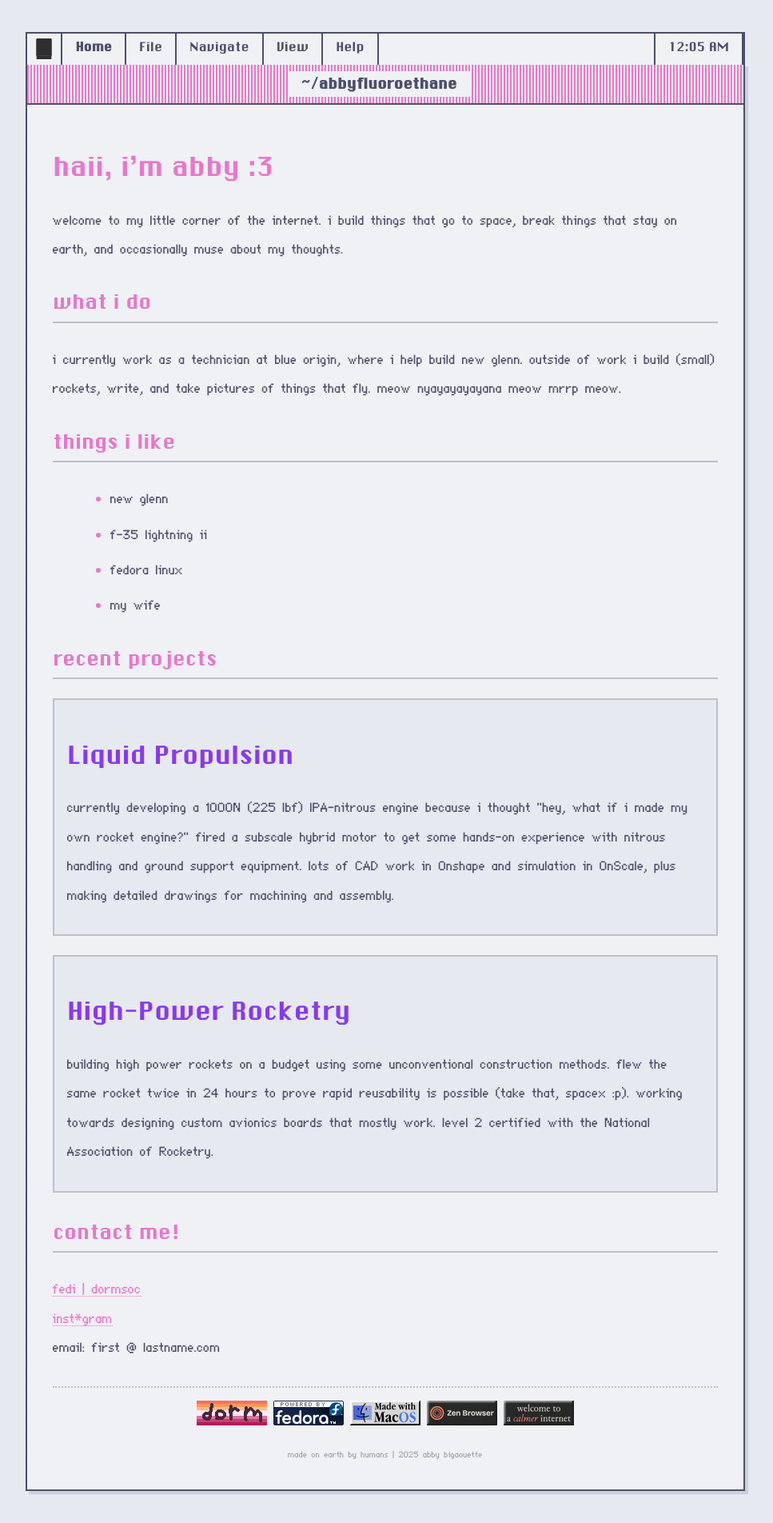
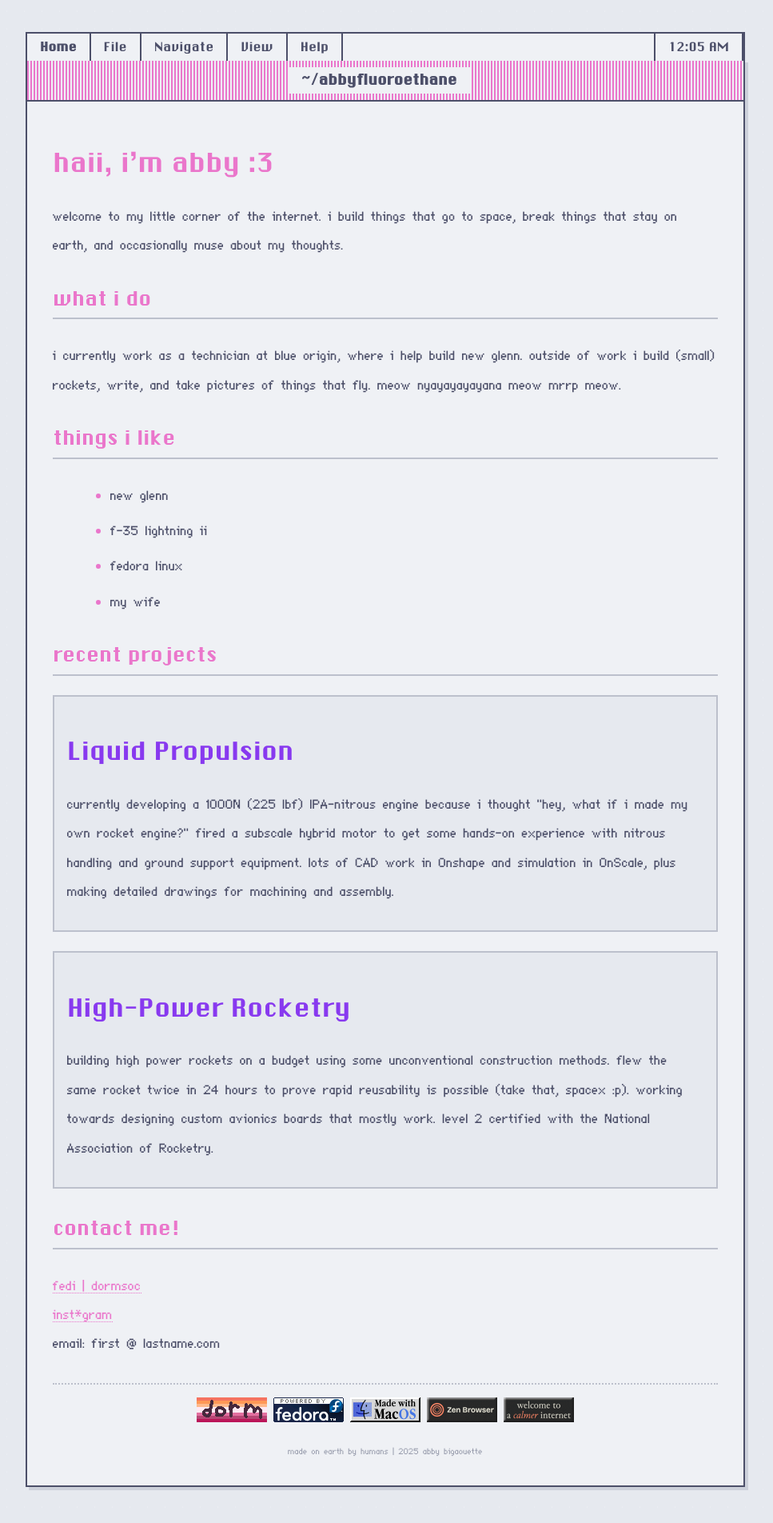
Before and after one commit to logantodd/logantodd.github.io, a Jekyll site: the page built from index.md, in a window 1280 px wide. Shown: the whole page at 80% size, without its empty margins (158-1125 px from the left). Built offline with Jekyll 4.4.1, drawn with Linux system fonts in a browser that asks for light colours.

Commit message:
Apple button is kil

```diff
--- a/_includes/menubar.html
+++ b/_includes/menubar.html
@@ -1,7 +1,4 @@
 <nav class="menu-bar">
-  <div class="menu-item">
-    <span class="apple-icon"><img src="{{ '/assets/images/Happy_Mac.svg' | relative_url }}"></span>
-  </div>
   <div class="menu-item app-name">
     {{ page.app_name | default: "$AppName" }}
   </div>
--- a/assets/css/custom.css
+++ b/assets/css/custom.css
@@ -138,42 +138,6 @@ html[data-font="atkinson"] .footer {
   align-items: center;
   justify-content: center;
   cursor: default;
-}
-
-.menu-item:first-child:hover {
-  background: var(--theme-base);
-  color: var(--theme-text);
-}
-
-.apple-icon img {
-  width: 20px;
-  height: auto;
-  display: block;
-}
-
-/* Happy Mac SVG color theming */
-.apple-icon img[src*="Happy_Mac"] {
-  filter: brightness(0) saturate(100%) invert(var(--icon-invert, 0%)) sepia(var(--icon-sepia, 0%)) saturate(var(--icon-saturate, 100%)) hue-rotate(var(--icon-hue, 0deg)) brightness(var(--icon-brightness, 100%)) contrast(var(--icon-contrast, 100%));
-}
-
-:root {
-  /* Mocha theme - slightly brighter for dark background */
-  --icon-invert: 95%;
-  --icon-sepia: 10%;
-  --icon-saturate: 120%;
-  --icon-hue: 280deg;
-  --icon-brightness: 100%;
-  --icon-contrast: 100%;
-}
-
-html[data-theme="latte"] {
-  /* Latte theme - darker for light background */
-  --icon-invert: 20%;
-  --icon-sepia: 10%;
-  --icon-saturate: 100%;
-  --icon-hue: 280deg;
-  --icon-brightness: 90%;
-  --icon-contrast: 100%;
 }
 
 /* Only highlight when active (clicked), not on hover - matches macOS */
```
